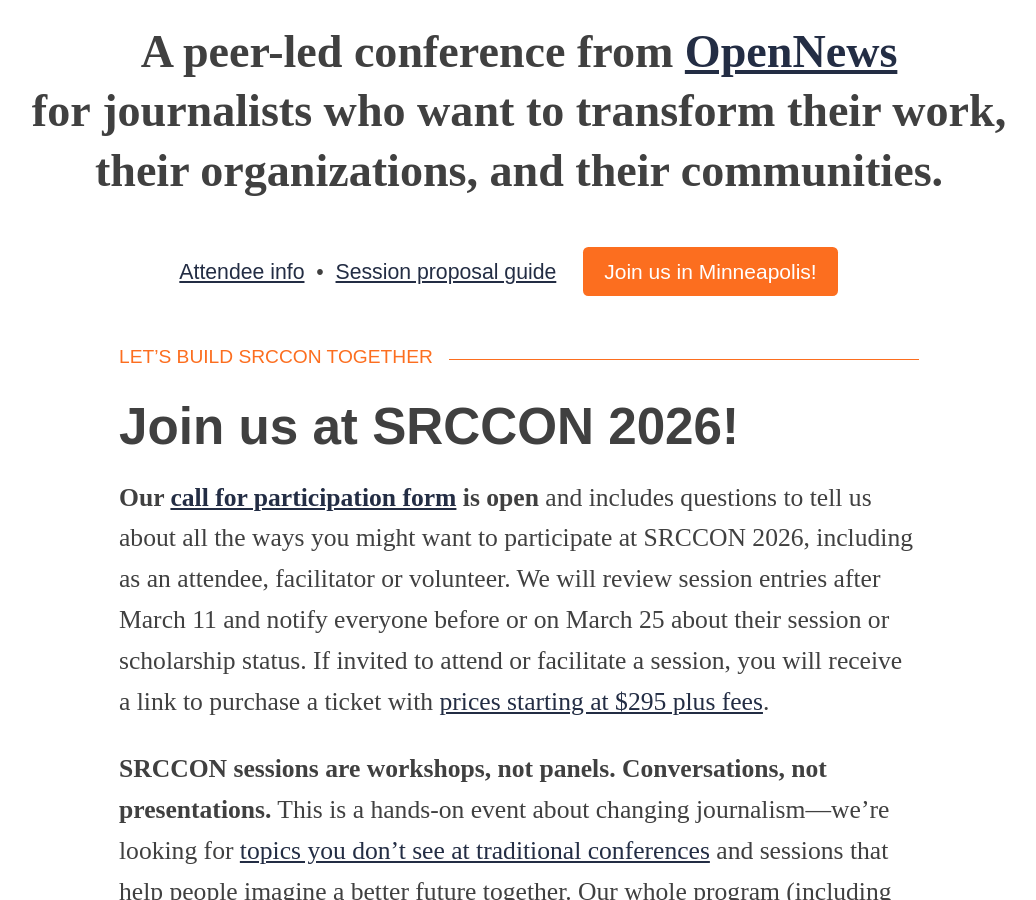
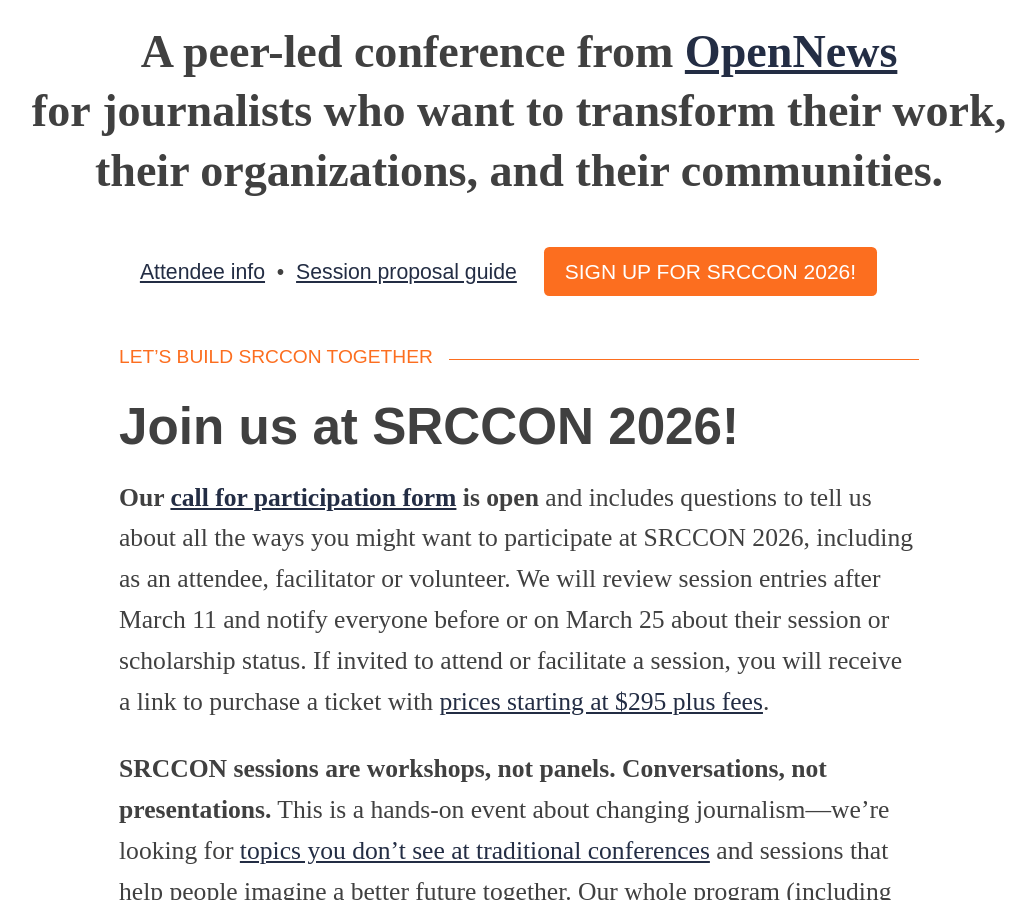
Before and after one commit to OpenNews/srccon-2026, a Jekyll site: the page built from homepage.md, in a window 1280 px wide and 900 px high, scrolled down 548 px. Shown: the whole window, without its empty margins (121-1157 px from the left). Built offline with Jekyll 4.4.1, drawn with Linux system fonts in a browser that asks for light colours; some web fonts are replaced.

Commit message:
update cta 2

```diff
--- a/_config.yml
+++ b/_config.yml
@@ -66,7 +66,7 @@
       # cta_button_text / cta_button_link: enable the orange "call to action" button
       # cta_button_text: Sponsor SRCCON!
       # cta_button_link: https://opennews.org/sponsors/
-      cta_button_text: Join us in Minneapolis!
+      cta_button_text: SIGN UP FOR SRCCON 2026!
       cta_button_link: /participation/form/
       # form_link: set this value to the URL for the ticket purchase or registration form
       form_link: https://airtable.com/embed/apph4nQHGI9JBTCHe/pagGXNa51i21tMFaJ/form
```
